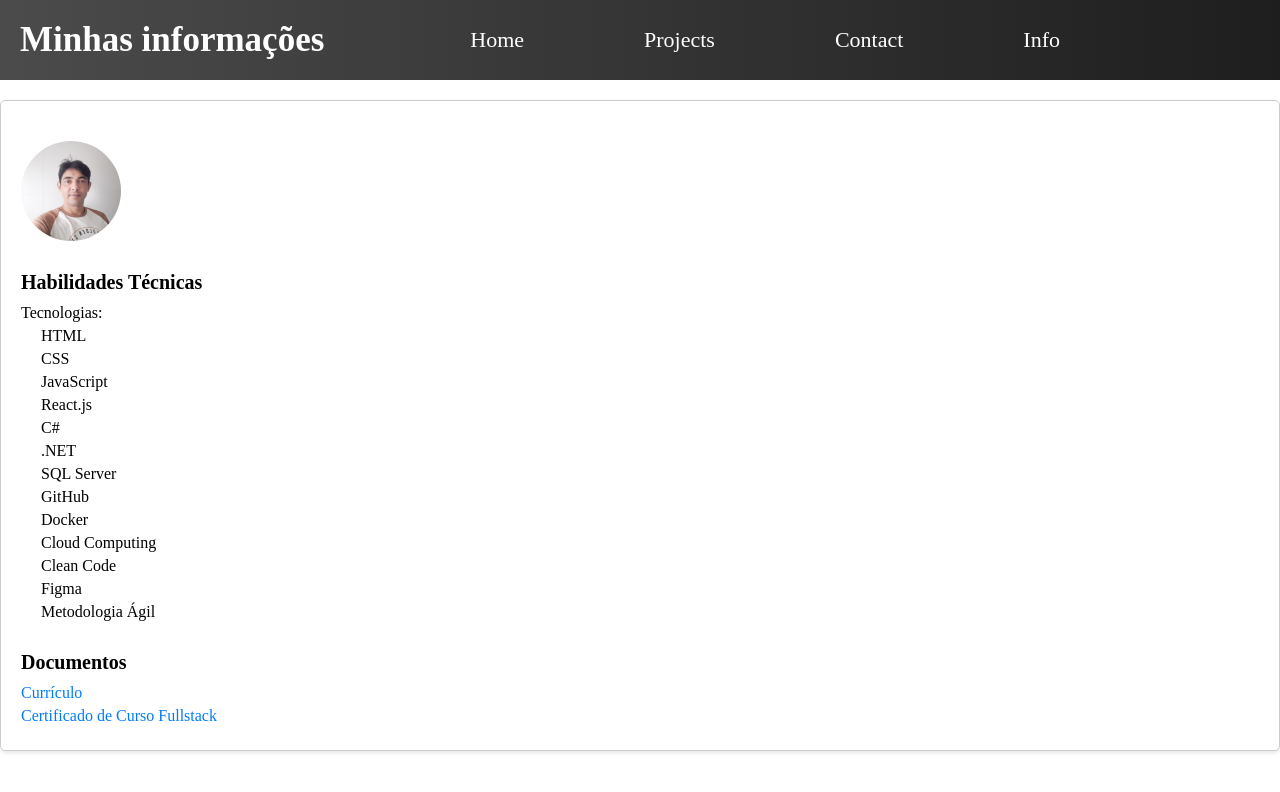
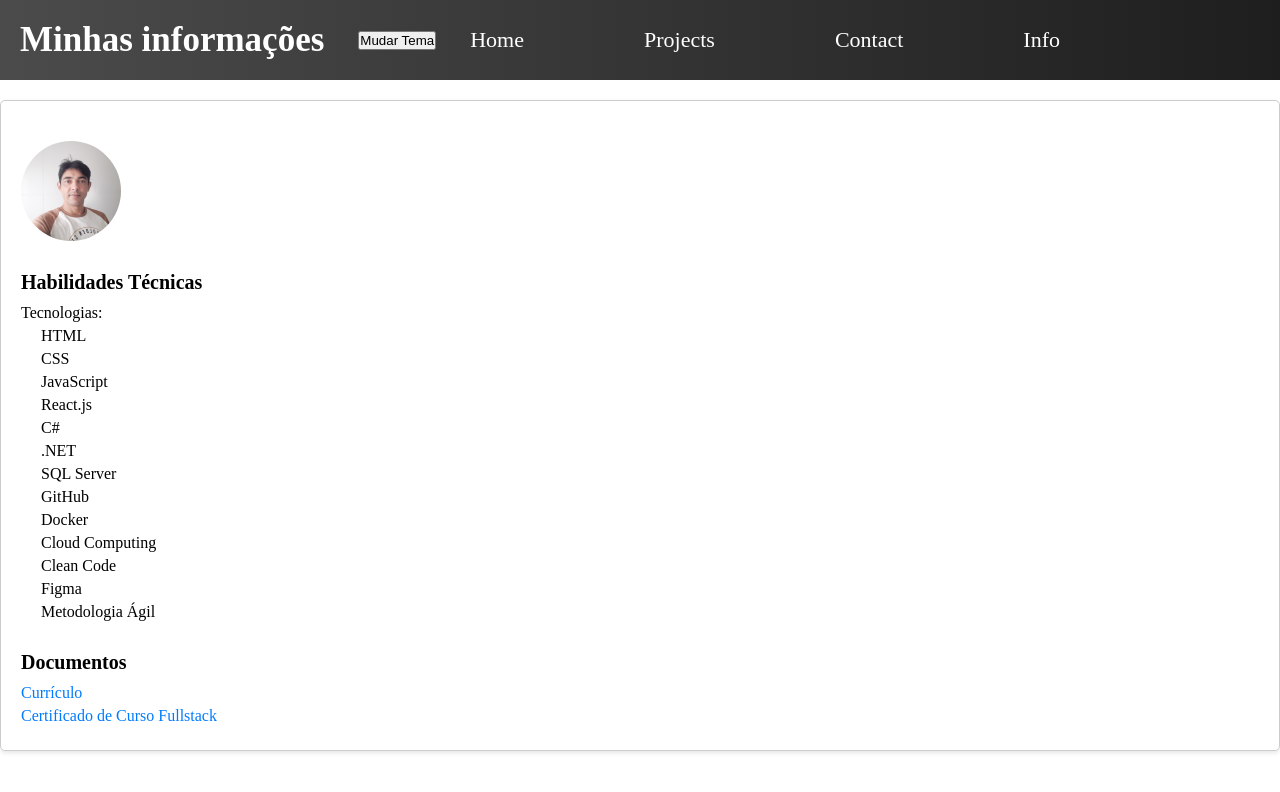
Before and after one commit to lucascarneiro88/Meu-Portifolio, a React (Vite) app: page /info in a window 1280 px wide. Shown: the top 792 px of the page. Built offline with nearby package versions, Linux system fonts and the light colour scheme.

Commit message:
feat: adiciona botão de alternar tema no NavBar

```diff
--- a/src/Components/NavBarComponent/NavBar.jsx
+++ b/src/Components/NavBarComponent/NavBar.jsx
@@ -1,12 +1,17 @@
 import React from "react";
 import { Link } from "react-router-dom";
+import { useContext } from "react";
+import { ThemeContext } from "../../context/ThemeContext";
 
 import "./navBar.css";
 
 function NavBar({ pageTitle }) {
+  const { toggleTheme } = useContext(ThemeContext);
   return (
     <nav className="navbar">
       <h1>{pageTitle}</h1>
+
+      <button onClick={toggleTheme}>Mudar Tema</button>
       <div className="links-container">
         <ul className="links-nav">
           <li>
```
